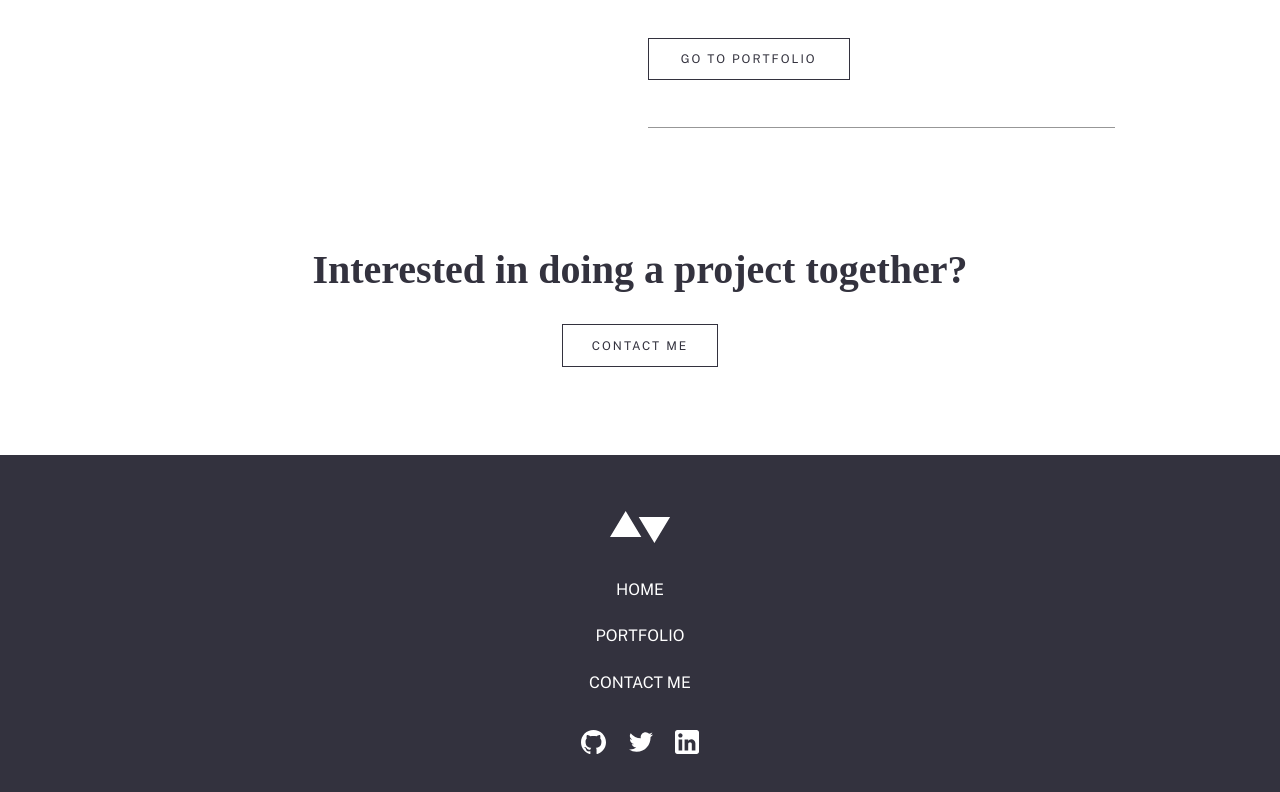
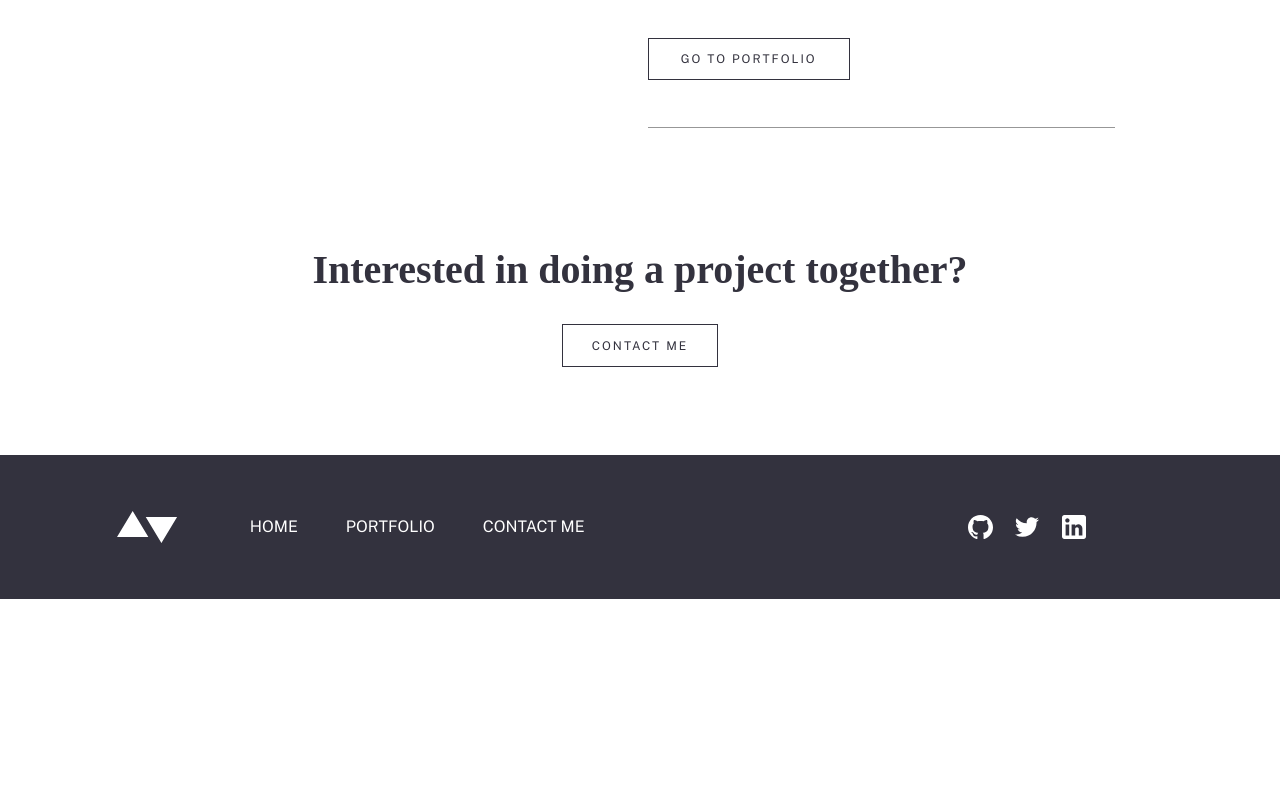
Before and after one commit to ChamuMutezva/minimalist-portfolio-website, a React (Create React App) app: page / in a window 1280 px wide. Shown: the part 1196-1988 px from the top of the page. After the commit the page ends 1795 px from the top, so only its background shows below. Built offline with nearby package versions, Linux system fonts and the light colour scheme; a web font is replaced by a local one.

Commit message:
footer  tablet display

```diff
--- a/src/Css/App.css
+++ b/src/Css/App.css
@@ -385,6 +385,20 @@ span.btn__text {
   padding-top: 3.5rem;
   padding-bottom: 3.5rem;
 }
+@media screen and (min-width: 42.5rem) {
+  .footer__container {
+    flex-direction: row;
+    justify-content: center;
+    align-items: center;
+    padding: 3.5rem 2rem;
+  }
+}
+@media screen and (min-width: 67.5rem) {
+  .footer__container {
+    max-width: 69.375rem;
+    margin: auto;
+  }
+}
 
 .footer__logo,
 .social__icons {
@@ -397,17 +411,49 @@ span.btn__text {
   text-transform: uppercase;
 }
 
+@media screen and (min-width: 42.5rem) {
+  .footer__nav__list__items {
+    display: flex;
+    justify-content: flex-start;
+    align-items: center;
+    gap: 3rem;
+  }
+}
+
 .footer__nav__list__item {
   text-align: center;
 }
 .footer__nav__list__item:not(:last-child) {
   margin-bottom: 1.4rem;
 }
+@media screen and (min-width: 42.5rem) {
+  .footer__nav__list__item:not(:last-child) {
+    margin-bottom: 0;
+  }
+}
 
 .social__list__items {
   display: flex;
   align-items: center;
   gap: 1.4rem;
+}
+
+@media screen and (min-width: 42.5rem) {
+  .footer__logo__container {
+    flex: 1 1 10%;
+  }
+}
+
+@media screen and (min-width: 42.5rem) {
+  .footer__nav {
+    flex: 1 1 70%;
+  }
+}
+
+@media screen and (min-width: 42.5rem) {
+  .social__list {
+    flex: 1 1 20%;
+  }
 }
 
 h1,
--- a/src/Layouts/Footer.js
+++ b/src/Layouts/Footer.js
@@ -7,7 +7,7 @@ const Footer = () => {
     return (
         <footer className="footer">
             <div className="footer__container">
-                <div className="logo__container">
+                <div className="logo__container footer__logo__container">
                     <img className="footer__logo" src={Logo} alt="my frontend portfolio" />
                 </div>
                 <nav className="footer__nav">
--- a/src/Sass/Layouts/_footer.scss
+++ b/src/Sass/Layouts/_footer.scss
@@ -13,6 +13,19 @@
     gap: 2.2rem;
     padding-top: 3.5rem;
     padding-bottom: 3.5rem;
+
+    @include Utils.mQ(42.5rem) {
+        flex-direction: row;
+        justify-content: center;
+        align-items: center;
+        padding: 3.5rem 2rem;
+    }
+
+    @include Utils.mQ(67.5rem) {
+        // padding: 0.5rem 10.3125rem;
+        max-width: 69.375rem;
+        margin: auto;
+    }
 }
 
 .footer__logo,
@@ -26,10 +39,26 @@
     text-transform: uppercase;
 }
 
+.footer__nav__list__items {
+    @include Utils.mQ(42.5rem) {
+        display: flex;
+        justify-content: flex-start;
+        align-items: center;
+        gap: 3rem;
+    }
+}
+
 .footer__nav__list__item {
     text-align: center;
+
     &:not(:last-child) {
         margin-bottom: 1.4rem;
+    }
+
+    @include Utils.mQ(42.5rem) {
+        &:not(:last-child) {
+            margin-bottom: 0;
+        }
     }
 }
 
@@ -38,3 +67,21 @@
     align-items: center;
     gap: 1.4rem;
 }
+
+.footer__logo__container {
+    @include Utils.mQ(42.5rem) {
+        flex: 1 1 10%;
+    }
+}
+
+.footer__nav {
+    @include Utils.mQ(42.5rem) {
+        flex: 1 1 70%;
+    }
+}
+
+.social__list {
+    @include Utils.mQ(42.5rem) {
+        flex: 1 1 20%;
+    }
+}
```
